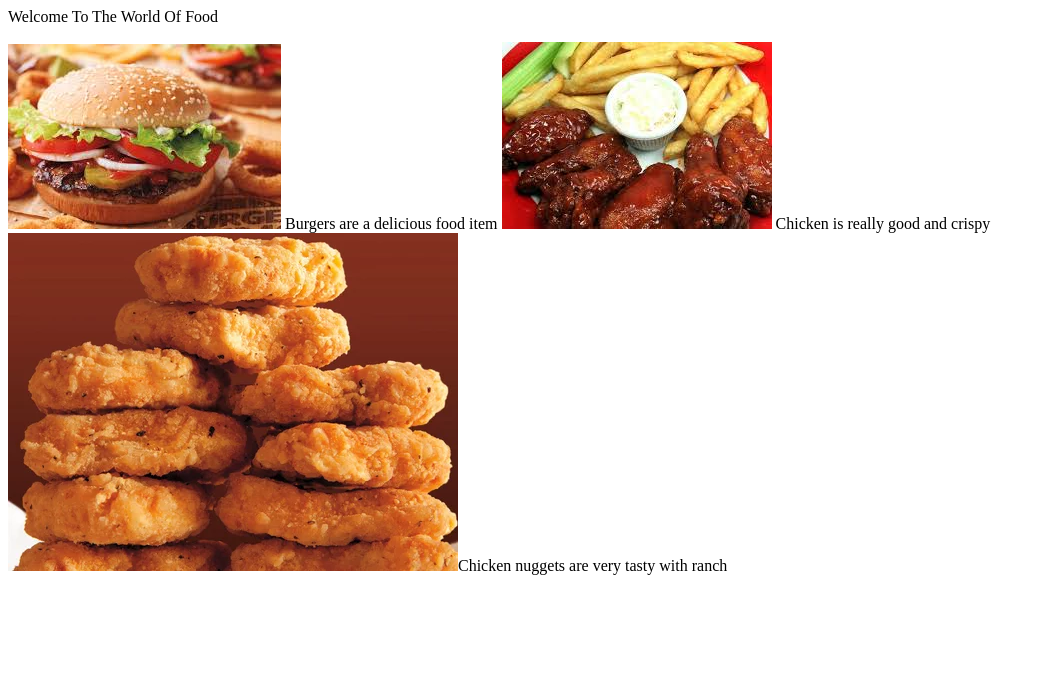
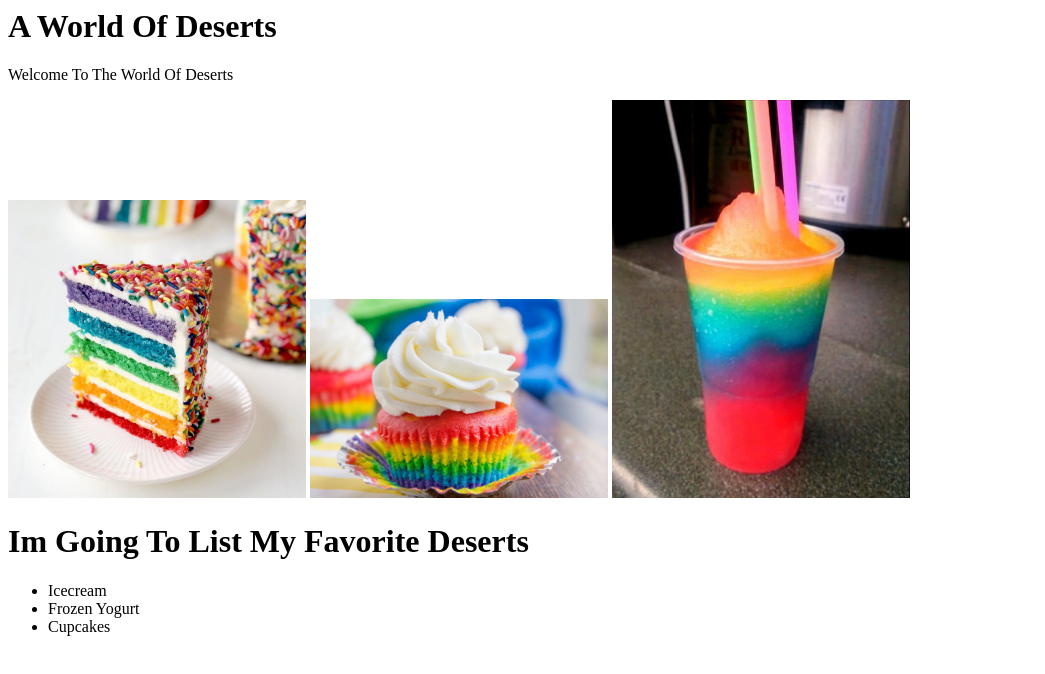
Before and after one commit to princessdessy/foodworkspace, a plain HTML site: page index.html in a window 1280 px wide. Shown: the whole page, without its empty margins (0-1045 px from the left). Drawn offline with Linux system fonts and the light colour scheme.

Commit message:
desertworkspaces

```diff
--- a/index.html
+++ b/index.html
@@ -1,12 +1,40 @@
 <html>
- <head></head>
+ <head>
+     <link rel="stylesheet" href="style.css" type="text/css" />
+ </head>
  <body>
-<p>Welcome To The World Of Food</p>
-      <img src="burger.jpg"> Burgers are a delicious food item
-     <img src="chicken.jpg"> Chicken is really good and crispy
-     <img src="nugget.jpg">Chicken nuggets are very tasty with ranch
+     <h1> A World Of Deserts</h1>
+<p>Welcome To The World Of Deserts</p>
+      <img src="cake.jpg" width="298">
+      <img src="cupcake.jpg" width="298">
+     <img src="slushiess.jpg" width="298">
 
-     <link rel="stylesheet" href="style.css" type="text/css" />
+   <h1>Im Going To List My Favorite Deserts</h1>
+
+   <ul>
+
+   <li>Icecream</li>
+   <li>Frozen Yogurt</li>
+   <li>Cupcakes</li>
+
+
+
+
+
+
+
+
+   </ul>
+
+
+
+
+
+
+
+
+
+
 
 
 
--- a/style.css
+++ b/style.css
@@ -0,0 +1,3 @@
+body {
+    background-image:
+}
```
Also changed, not shown: cake.jpg (added), cupcake.jpg (added), hotchicken.jpg (added), slushiess.jpg (added).
